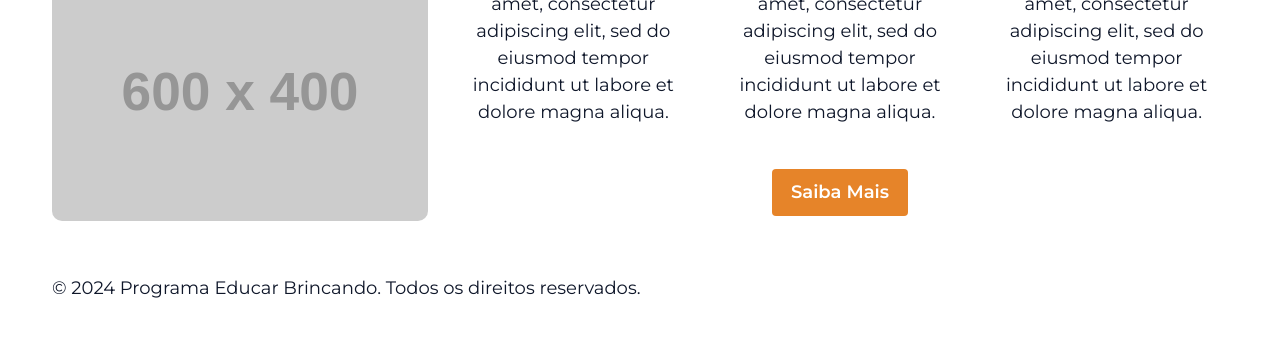
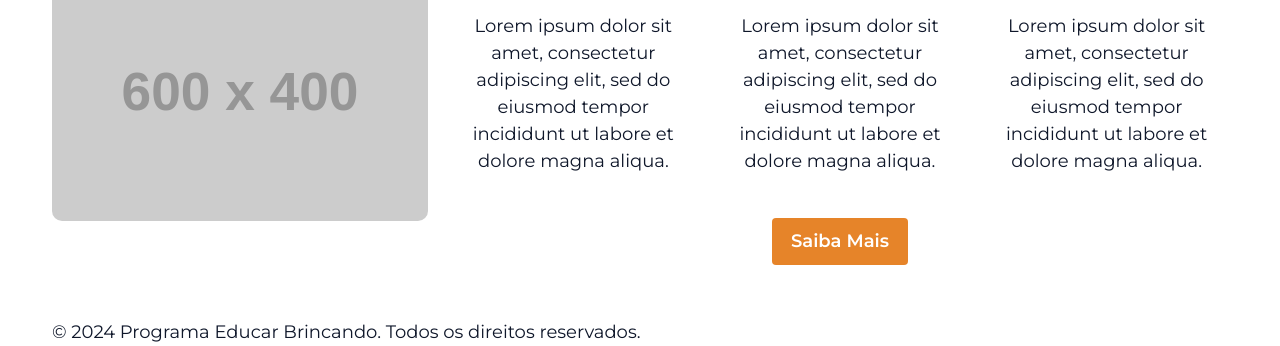
Before and after one commit to projeto-integrador-peb/site-peb, a plain HTML site: page index.html in a window 1280 px wide. Shown: the part 511-857 px from the top of the page. Before the commit the page ends 813 px from the top, so only its background shows below. Drawn offline with Linux system fonts and the light colour scheme; placeholder pictures from the web are drawn by us.

Commit message:
Ajustes em quem somos

```diff
--- a/assets/css/paginas/inicio/quem-somos.css
+++ b/assets/css/paginas/inicio/quem-somos.css
@@ -19,3 +19,7 @@
     color: var(--color-secondary);
     font-weight: 400;
 }
+
+.quem-somos .missao-visao-valores {
+    padding-top: 3rem;
+}
--- a/index.html
+++ b/index.html
@@ -51,13 +51,13 @@
 
         <section id="quem-somos" class="quem-somos">
             <div class="container">
-                <div class="row justify-content-center align-items-center">
+                <div class="row justify-content-center align-items-start">
                     <div class="col-12 col-md-4">
                         <h1 class="text-center titulo">Quem Somos</h1>
                         <img class="perfil" src="https://placehold.co/600x400" alt="Imagem ilustrativa sobre quem somos">
                     </div>
                     <div class="col-12 col-md-8 text-center">
-                        <div class="row mb-4">
+                        <div class="row mb-4 missao-visao-valores">
                             <div class="col-12 col-md-4">
                                 <h2 class="subtitulo">Missão</h2>
                                 <p>Lorem ipsum dolor sit amet, consectetur adipiscing elit, sed do eiusmod tempor incididunt ut labore et dolore magna aliqua.</p>
```
